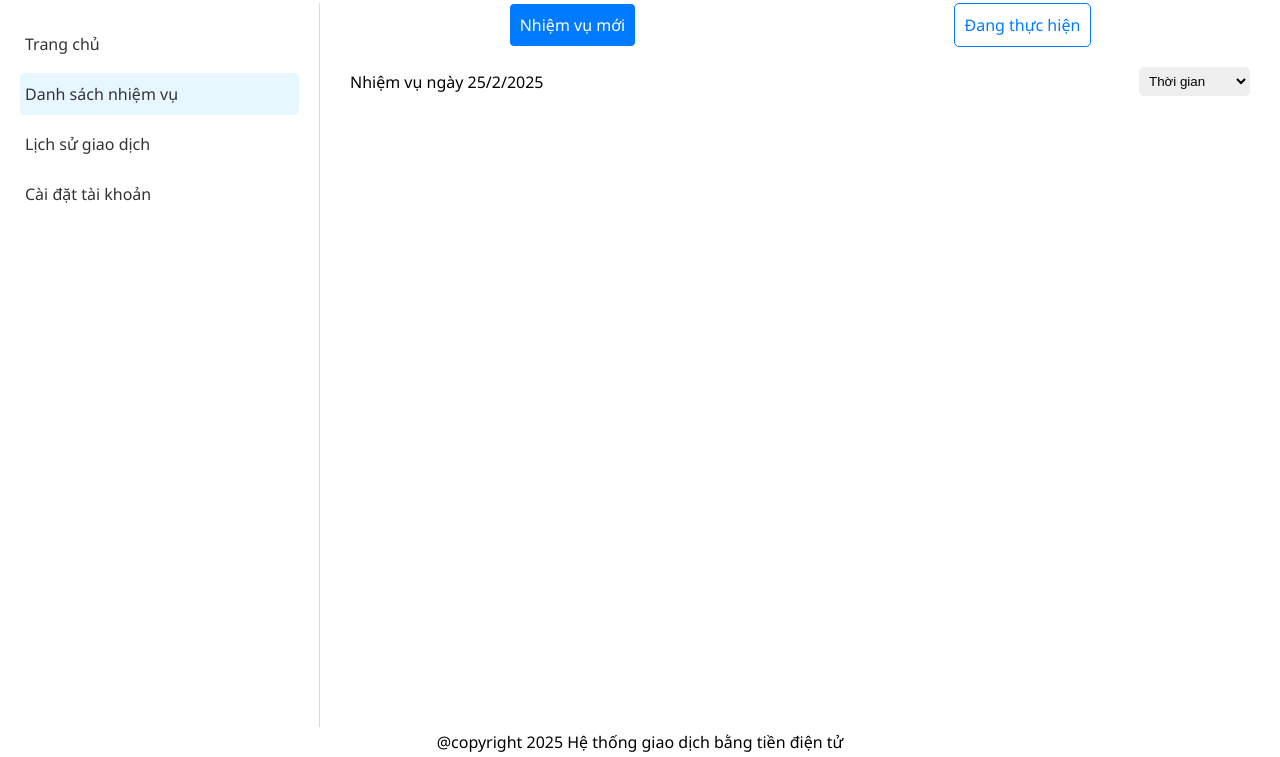
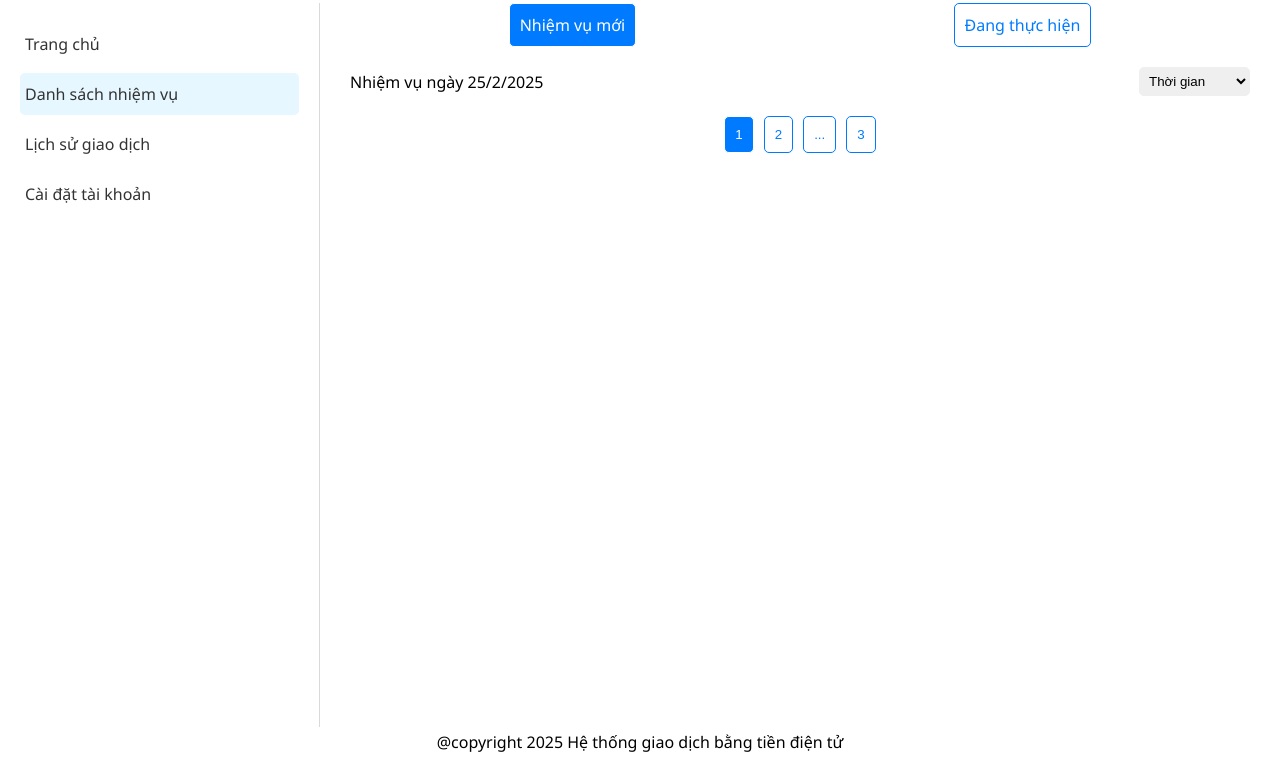
Before and after one commit to Nhat37/web_coin, a plain HTML site: page assets/index.html in a window 1280 px wide. Both pictures are taken after a click on the item "Danh sách nhiệm vụ". Shown: the part 43-800 px from the top of the page. Drawn offline with Linux system fonts and the light colour scheme; no server answers.

Commit message:
paginate

```diff
--- a/assets/index.html
+++ b/assets/index.html
@@ -149,6 +149,13 @@
                                 <div class="task__newList"></div>
 
                                 <div class="task__processingList hidden"></div>
+
+                                <div class="task__pagination">
+                                    <button class="btn btn__pagination active">1</button>
+                                    <button class="btn btn__pagination">2</button>
+                                    <button class="btn btn__pagination">...</button>
+                                    <button class="btn btn__pagination">3</button>
+                                </div>
                             </div>
                         </div>
 
```
